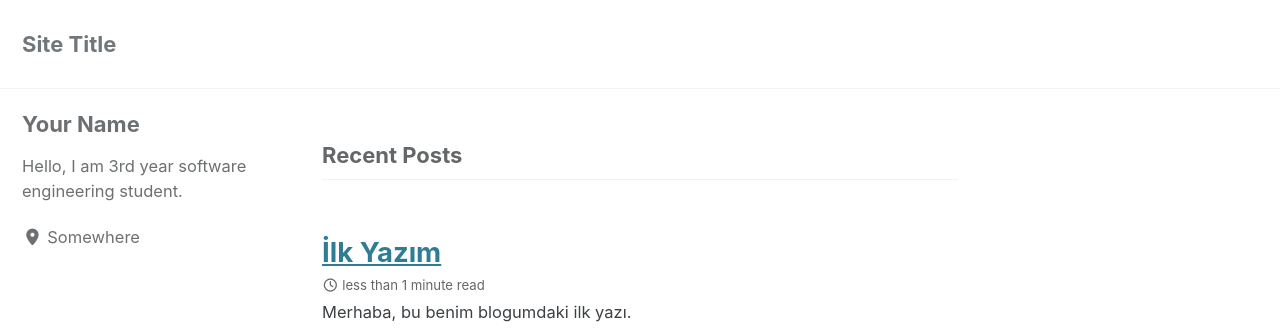
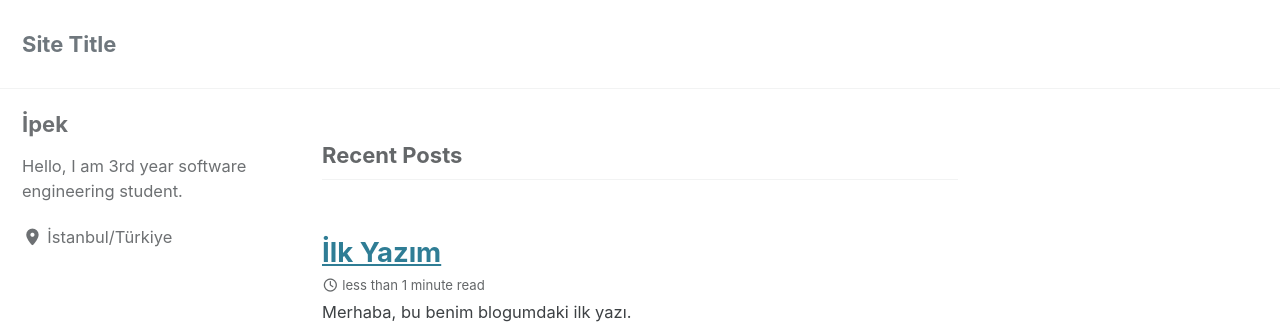
Before and after one commit to ipekk191/ipekk191.github.io, a Jekyll site: the page built from index.html, in a window 1280 px wide. Shown: the top 336 px of the page. Built offline with Jekyll 4.4.1, drawn with Linux system fonts in a browser that asks for light colours; cached includes are drawn as plain includes; the list of posts is cut into pages by our own code.

Commit message:
Update _config.yml

```diff
--- a/_config.yml
+++ b/_config.yml
@@ -113,10 +113,10 @@ analytics:
 
 # Site Author
 author:
-  name             : "Your Name"
+  name             : "İpek"
   avatar           : # path of avatar image, e.g. "/assets/images/bio-photo.jpg"
   bio              : "Hello, I am 3rd year software engineering student."
-  location         : "Somewhere"
+  location         : "İstanbul/Türkiye"
   email            :
   links:
     - label: "Email"
```
